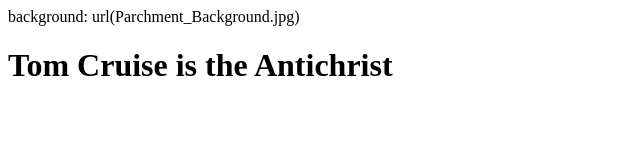
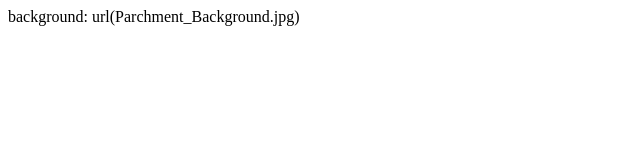
Before and after one commit to PaulBrouillette/Anachromania, a plain HTML site: page index.html in a window 1280 px wide. Shown: the whole page, without its empty margins (0-640 px from the left). Drawn offline with Linux system fonts and the light colour scheme.

Commit message:
Update index.html

```diff
--- a/index.html
+++ b/index.html
@@ -1,2 +1 @@
 background: url(Parchment_Background.jpg)
-<h1> Tom Cruise is the Antichrist </h1>
```
